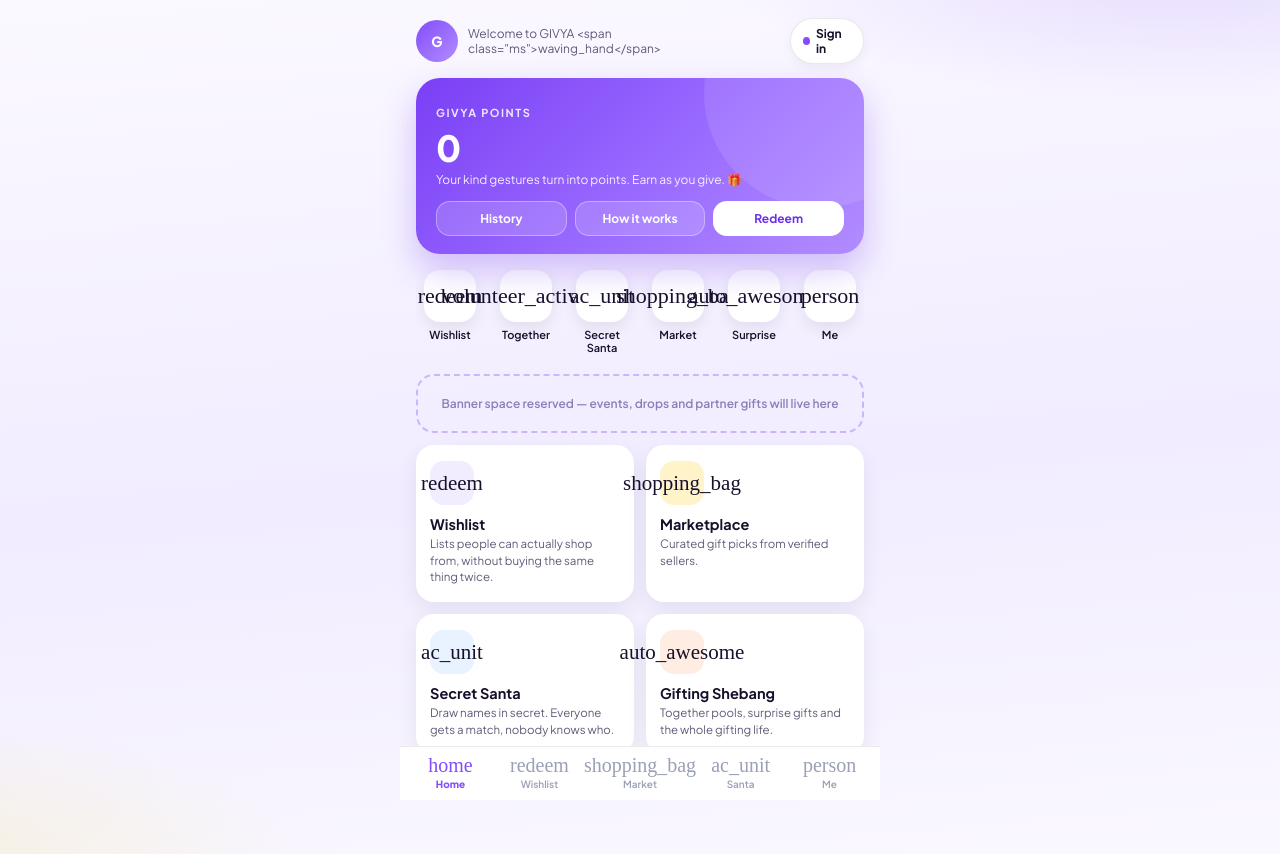
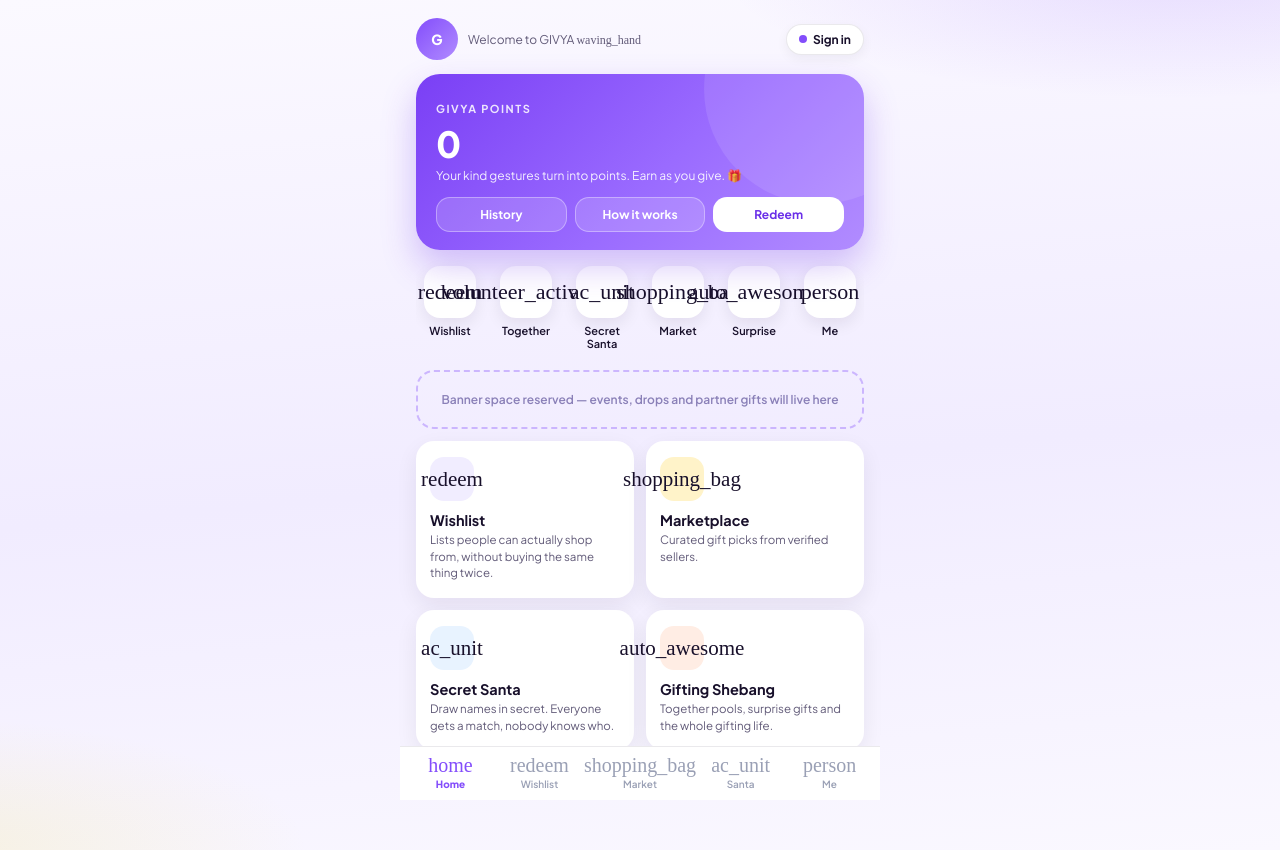
Before and after one commit to sakadaniel32-code/givya, a plain HTML site: page landing.html in a window 1280 px wide. Drawn offline with nearby package versions, Linux system fonts and the light colour scheme; a web font is replaced by a local one.

Commit message:
landing: render welcome wave icon as glyph, not escaped text

```diff
--- a/landing.html
+++ b/landing.html
@@ -106,7 +106,7 @@ async function gvSubmit(){
   const u=await gvInitHeader();
   const bal=document.getElementById('balance');
   if(u){bal.textContent=GV.pts(GV.profile?(GV.profile.points||0):0);}
-  else{bal.textContent='0';document.getElementById('gvHello').textContent='Welcome to GIVYA <span class="ms">waving_hand</span>';}
+  else{bal.textContent='0';document.getElementById('gvHello').innerHTML='Welcome to GIVYA <span class="ms">waving_hand</span>';}
   if(next==='1'&&!u)openAuth('up');
   document.getElementById('gvAvatar').onclick=()=>{if(u)location.href='me.html';else openAuth('up');};
   document.getElementById('gvPts').onclick=()=>{if(!u)openAuth('up');};
```
